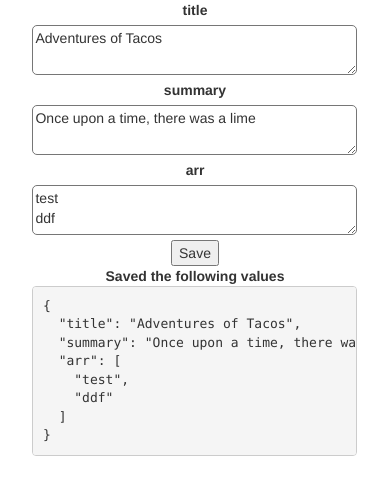
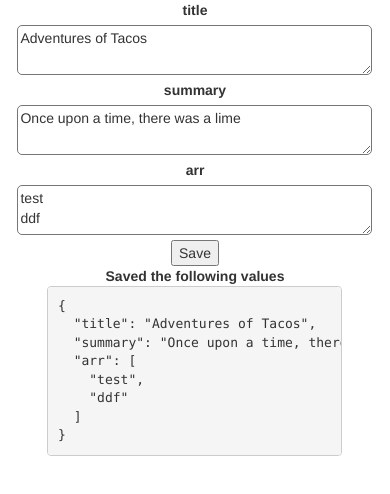
Before and after one commit to adcostanza/json-form-generator-angular4, an Angular app: page / in a window 390 px wide. Both pictures are taken after a click on the button "Save". Shown: the top 494 px of the page. Built offline with nearby package versions, Linux system fonts and the light colour scheme.

Commit message:
more formatting updates

```diff
--- a/src/app/form.generator.html
+++ b/src/app/form.generator.html
@@ -1,4 +1,5 @@
-  <div class="col-xs-10 col-xs-offset-1 col-md-6 col-md-offset-3 text-center">
+
+  <div class="col-xs-10 col-xs-offset-1 col-sm-6 col-sm-offset-3 text-center">
   <form [formGroup]="form" (ngSubmit)="onSubmit()">
 
     <div *ngFor="let input of inputs" class="row">
@@ -9,9 +10,9 @@
       <button type="submit">Save</button>
     </div>
   </form>
-
-  <div class="col-xs-10 col-xs-offset-1 col-md-6 col-md-offset-3" *ngIf="payLoad" class="row">
+  <div *ngIf="payLoad">
     <strong>Saved the following values</strong>
 	<pre class="text-left">{{payLoad}}</pre>
+
   </div>
   </div>
--- a/src/app/textarea.generator.html
+++ b/src/app/textarea.generator.html
@@ -2,8 +2,10 @@
 	<div class="row">
   <label [attr.for]="input.name">{{input.name}}</label>
   </div>
+  <div class="row">
 
   <textarea [formControlName]="input.name">{{input.value}}
 
     </textarea>
+	</div>
 </div>
```
